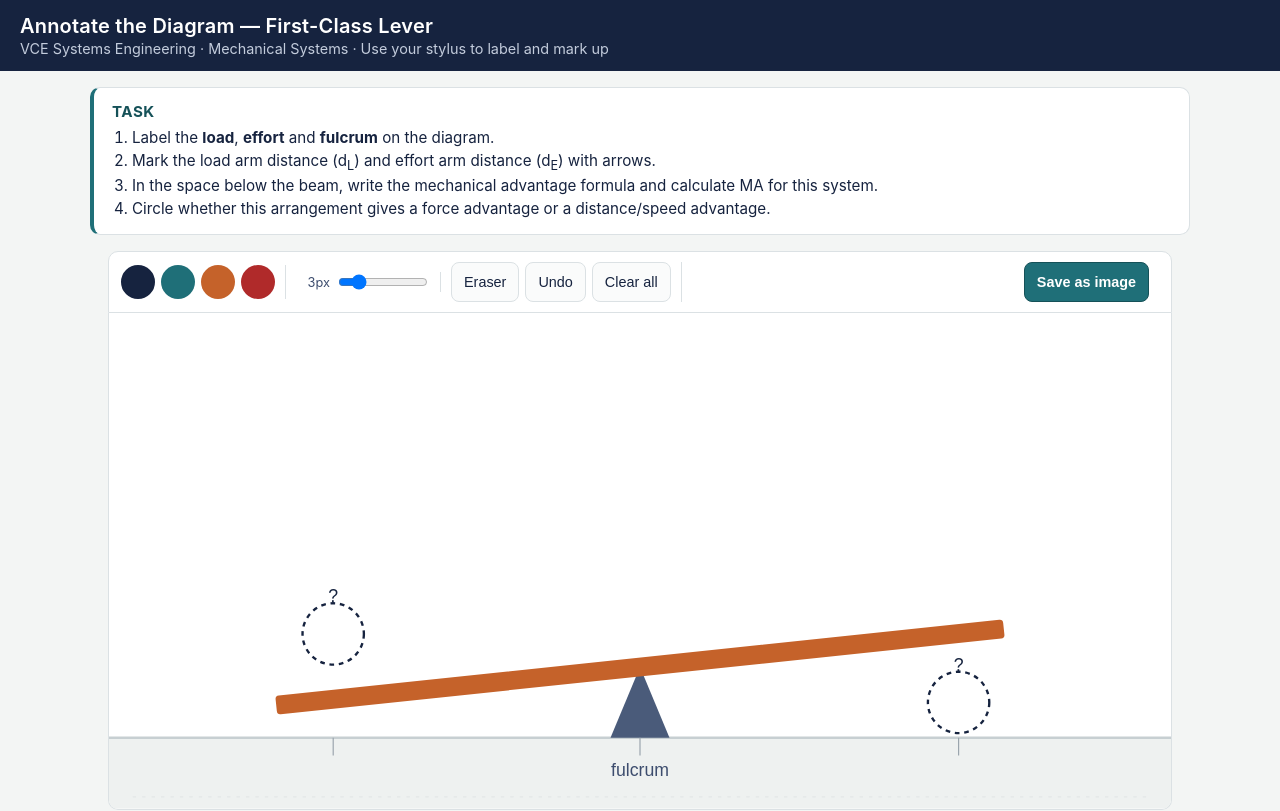
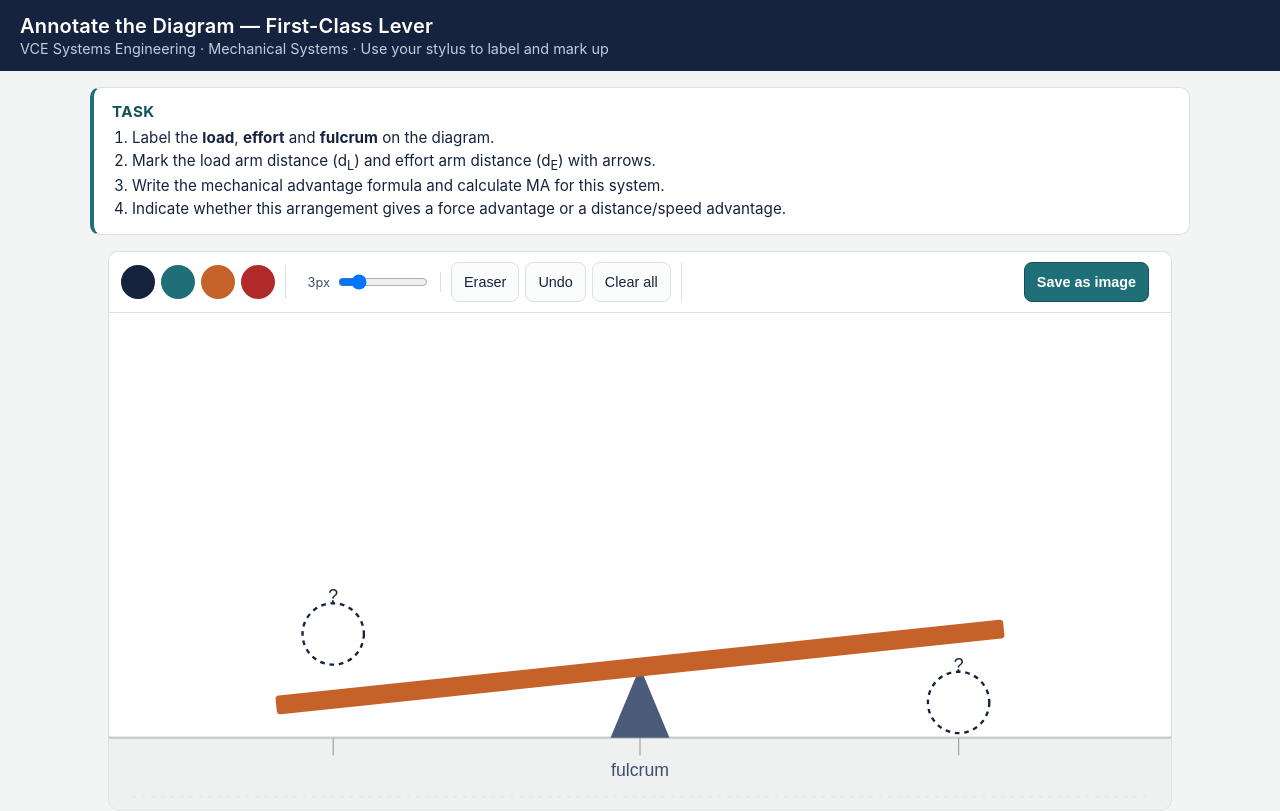
Before and after one commit to jpLuther/vce-systems-resources, a plain HTML site: page annotate-mechanism-lever.html in a window 1280 px wide. Shown: the top 811 px of the page. Drawn offline with Linux system fonts and the light colour scheme.

Commit message:
Update mechanical advantage instructions in HTML

```diff
--- a/annotate-mechanism-lever.html
+++ b/annotate-mechanism-lever.html
@@ -156,8 +156,8 @@
   <ol>
     <li>Label the <strong>load</strong>, <strong>effort</strong> and <strong>fulcrum</strong> on the diagram.</li>
     <li>Mark the load arm distance (d<sub>L</sub>) and effort arm distance (d<sub>E</sub>) with arrows.</li>
-    <li>In the space below the beam, write the mechanical advantage formula and calculate MA for this system.</li>
-    <li>Circle whether this arrangement gives a force advantage or a distance/speed advantage.</li>
+    <li>Write the mechanical advantage formula and calculate MA for this system.</li>
+    <li>Indicate whether this arrangement gives a force advantage or a distance/speed advantage.</li>
   </ol>
 </div>
 
```
